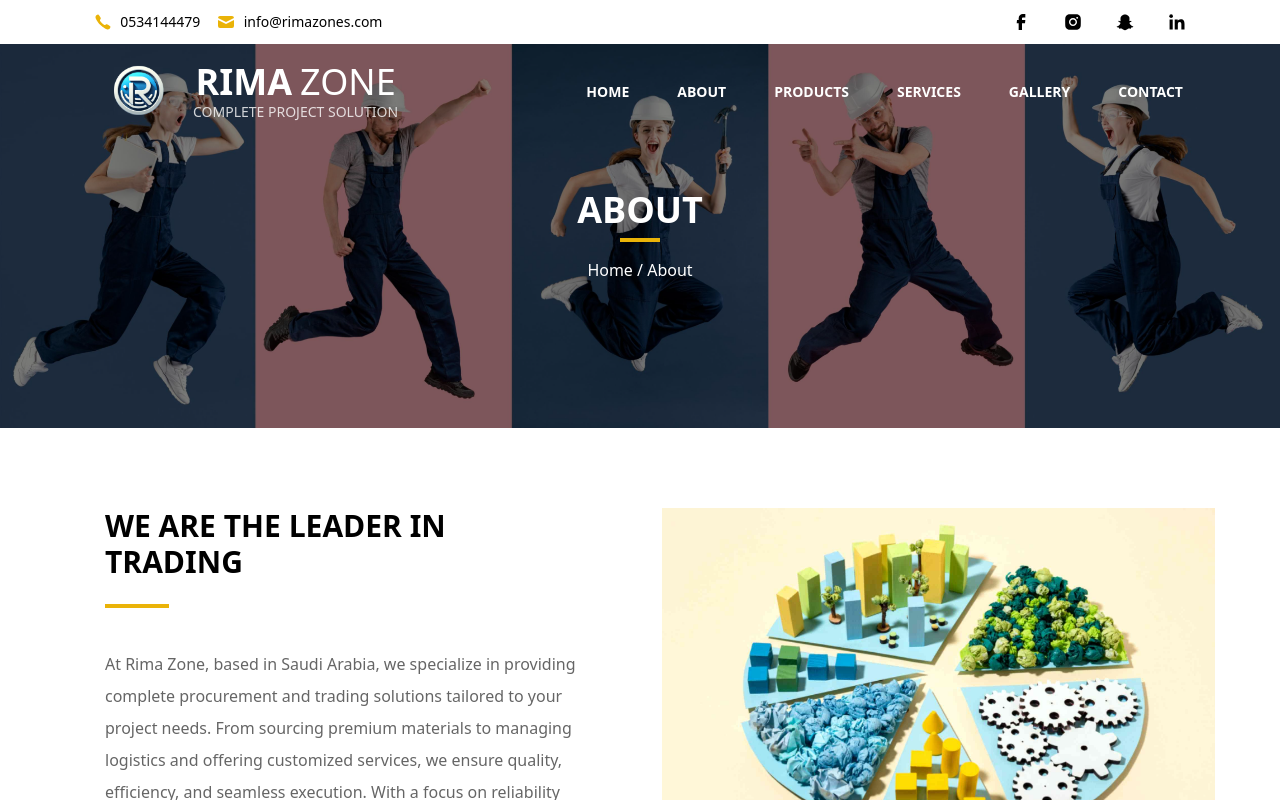
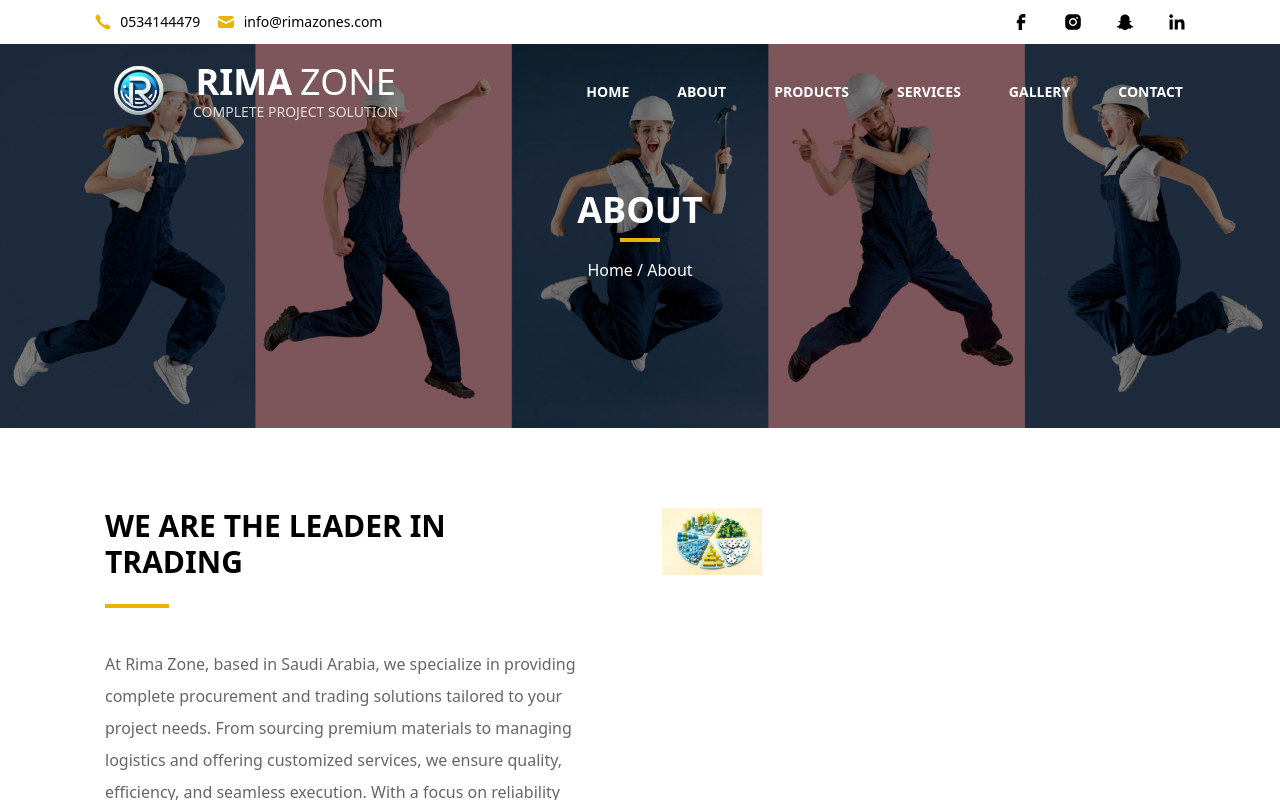
Before and after one commit to AbdulMuhaim/Rima-Zone, a Next.js app: page /about in a window 1280 px wide. Shown: the top 800 px of the page. Built offline with nearby package versions, Linux system fonts and the light colour scheme.

Commit message:
bug fixed

```diff
--- a/app/about/page.tsx
+++ b/app/about/page.tsx
@@ -37,7 +37,7 @@
           </div>
 
           <div className="md:w-1/2 w-full ">
-            <Image src={aboutImage} className="" alt="aboutimage" />
+            <Image src={aboutImage} className="" height={100} width={100} quality={100} alt="aboutimage" />
           </div>
         </div>
       </div>
@@ -51,11 +51,8 @@
           <div className="md:w-1/2 w-full ">
             <img
               src={presidentImg.src}
-              width={100}
-              height={100}
               className="w-full h-full"
               alt="aboutimage"
-              quality={100} // Maximum quality
             />
           </div>
 
```
